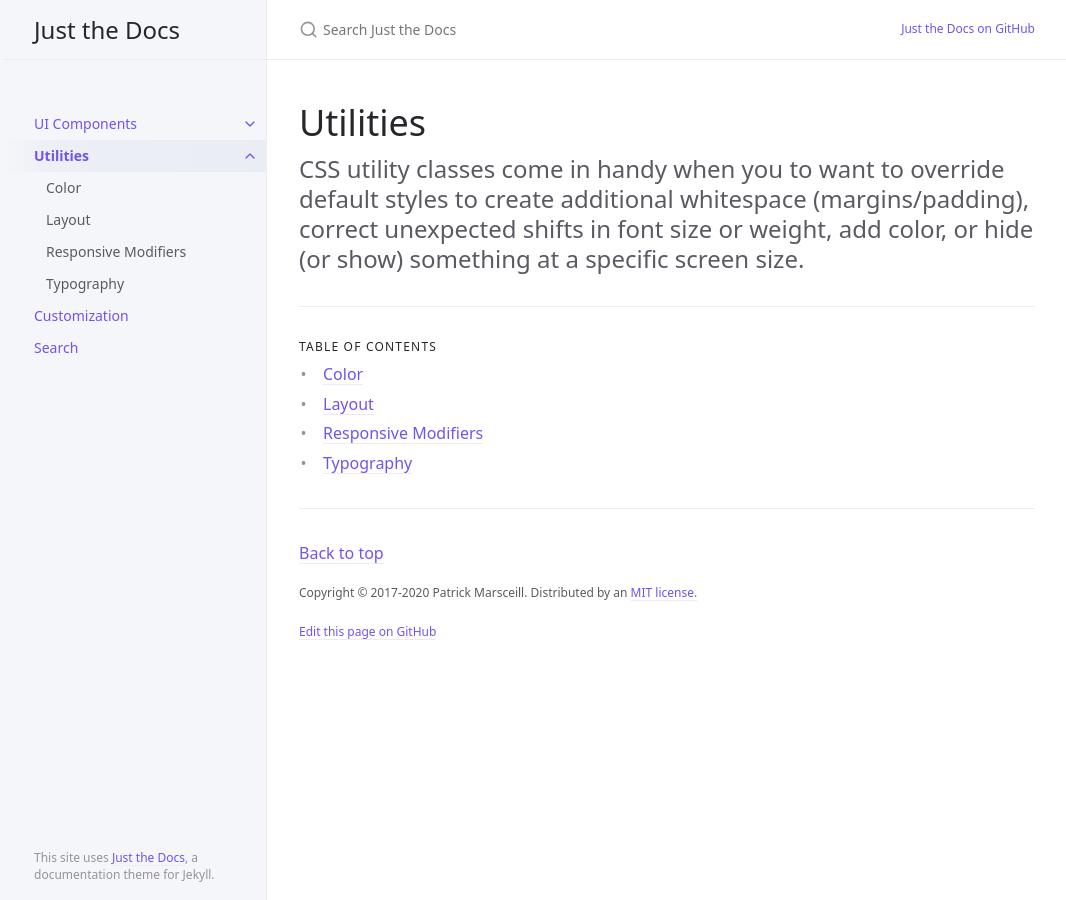
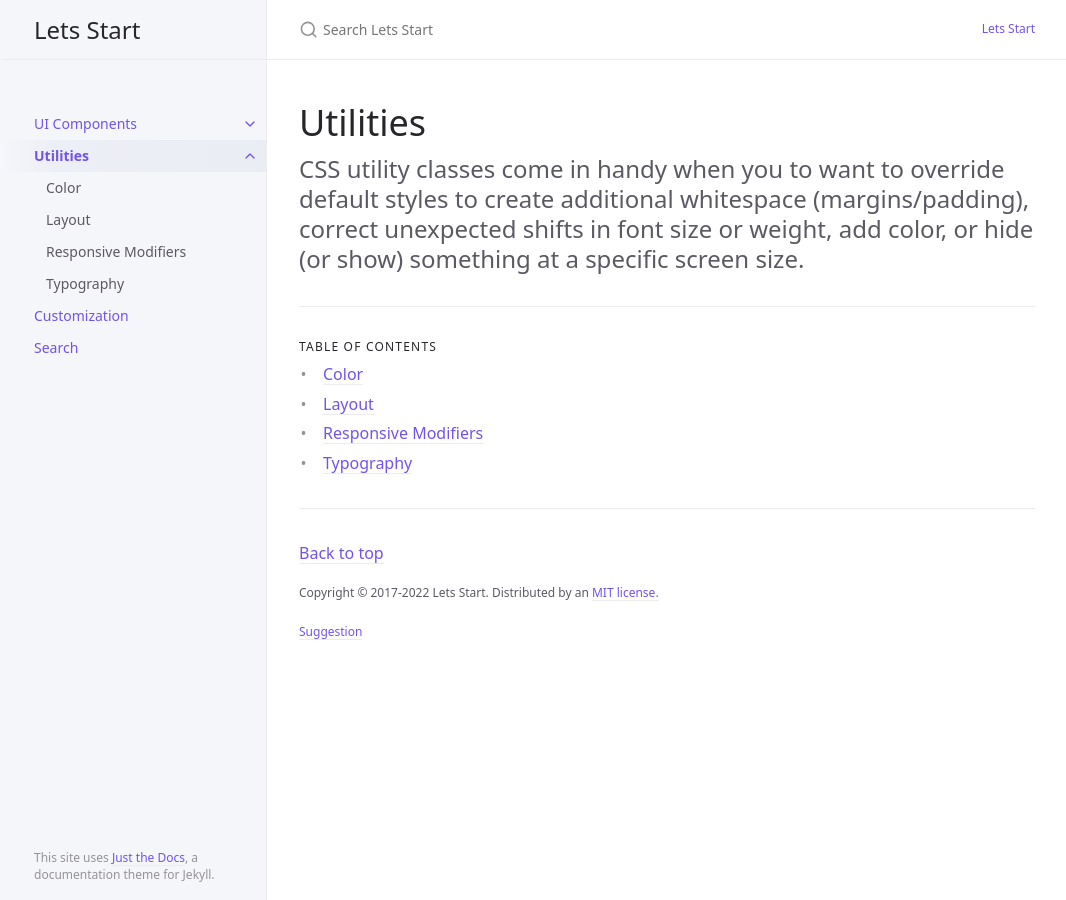
Before and after one commit to manojgohel/letsstart, a Jekyll site: the page built from docs/utilities/utilities.md, in a window 1280 px wide. Shown: the whole page, without its empty margins (105-1171 px from the left). Built offline with Jekyll 4.4.1, drawn with Linux system fonts in a browser that asks for light colours.

Commit message:
Update _config.yml

```diff
--- a/_config.yml
+++ b/_config.yml
@@ -13,8 +13,8 @@
 # you will see them accessed via {{ site.title }}, {{ site.github_repo }}, and so on.
 # You can create any custom variable you would like, and they will be accessible
 # in the templates via {{ site.myvariable }}.
-title: Just the Docs
-description: A Jekyll theme for documentation
+title: Lets Start
+description: Let's start to everything!
 baseurl: "/" # the subpath of your site, e.g. /blog
 url: "//letsstart.xyz" # the base hostname & protocol for your site, e.g. http://example.com
 
@@ -64,7 +64,7 @@ heading_anchors: true
 
 # Aux links for the upper right navigation
 aux_links:
-  "Just the Docs on GitHub":
+  "Lets Start":
     - "//letsstart.xyz/"
 
 # Makes Aux links open in a new tab. Default is false
@@ -81,7 +81,7 @@ nav_sort: case_sensitive # Capital letters sorted before lowercase
 back_to_top: true
 back_to_top_text: "Back to top"
 
-footer_content: "Copyright &copy; 2017-2020 Patrick Marsceill. Distributed by an <a href=\"https://github.com/pmarsceill/just-the-docs/tree/master/LICENSE.txt\">MIT license.</a>"
+footer_content: "Copyright &copy; 2017-2022 Lets Start. Distributed by an <a href=\"https://letsstart.xyz\">MIT license.</a>"
 
 # Footer last edited timestamp
 last_edit_timestamp: true # show or hide edit time - page must have `last_modified_date` defined in the frontmatter
@@ -91,8 +91,8 @@ last_edit_time_format: "%b %e %Y at %I:%M %p" # uses ruby's time format: https:/
 
 # Footer "Edit this page on GitHub" link text
 gh_edit_link: true # show or hide edit this page link
-gh_edit_link_text: "Edit this page on GitHub"
-gh_edit_repository: "https://github.com/pmarsceill/just-the-docs" # the github URL for your repo
+gh_edit_link_text: "Suggestion"
+gh_edit_repository: "https://letsstart.xyz" # the github URL for your repo
 gh_edit_branch: "master" # the branch that your docs is served from
 # gh_edit_source: docs # the source that your files originate from
 gh_edit_view_mode: "tree" # "tree" or "edit" if you want the user to jump into the editor immediately
```
